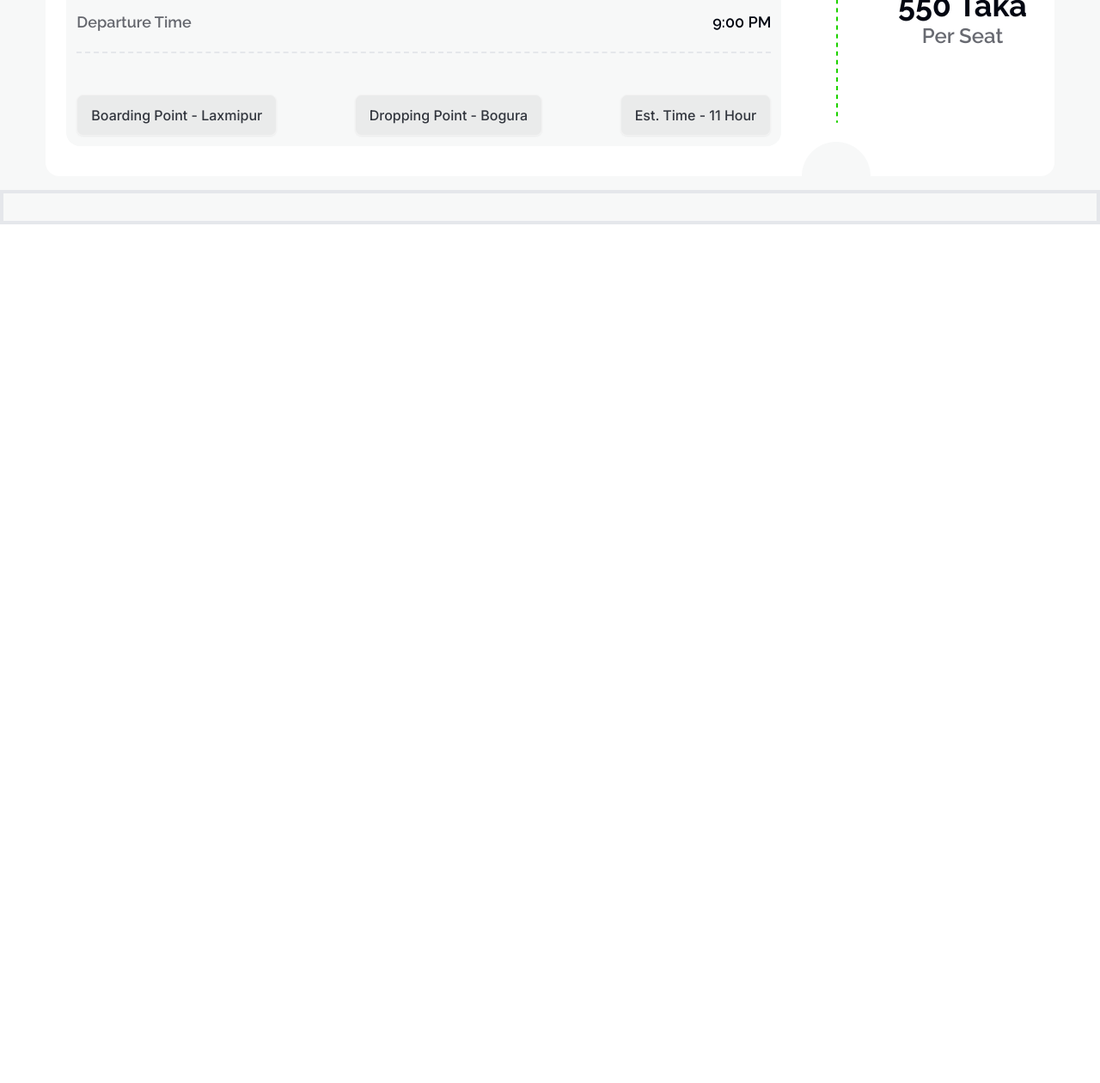
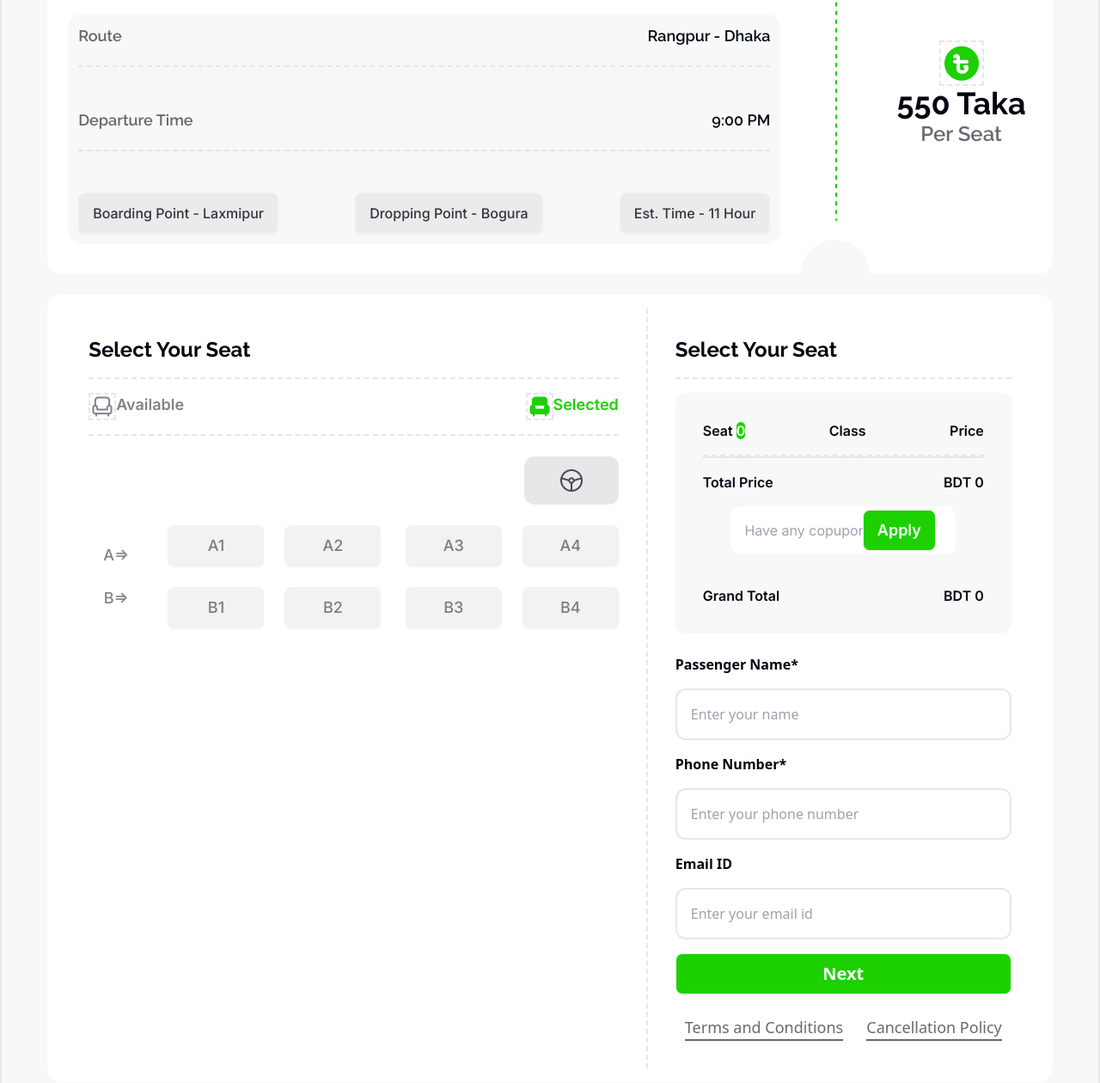
Before and after one commit to SabbirHossain-28/batch9-fifth-assignment, a plain HTML site: page index.html in a window 1280 px wide. Shown: the part 1848-3108 px from the top of the page at 86% size. Before the commit the page ends 2109 px from the top, so only its background shows below. Drawn offline with nearby package versions, Linux system fonts and the light colour scheme.

Commit message:
create ticket purchasing section with responsiveness

```diff
--- a/index.html
+++ b/index.html
@@ -158,7 +158,7 @@
         <!-- Offer section end -->
 
         <!-- Ticket Details section start -->
-        <section class="ticket-details-sec bg-[#F7F8F8]">
+        <section class="ticket-details-sec bg-[#F7F8F8] py-28 rounded-t-[80px] border-2 border-t-[#1DD100] ">
             <div class="ticket-details-title max-w-2xl mx-auto text-center space-y-6 mb-12">
                 <h2 class="text-[#030712] text-4xl font-bold font-raleway">E-Paribahan</h2>
                 <p class="text-[#03071299] text-lg ">Yes, you can run unit tests and view the results directly within the app. The integrated testing features allow for a streamlined .</p>
@@ -224,11 +224,90 @@
                     </div>
                 </div>
             </div>
-            <div class="h-10 border-4 mt-4">
+            <div class=" w-11/12 mx-auto mt-6 bg-white p-4 flex flex-col lg:flex-row rounded-2xl">
+                <div class="w-full lg:w-3/5 p-8 border-dashed lg:border-r-2">
+                   <div class="border-dashed border-b-2 mb-4">
+                    <h4 class="text-[#030712] text-2xl font-bold mb-4 font-raleway">Select Your Seat</h4>
+                   </div>
+                   <div class="flex justify-between border-dashed border-b-2 mb-6">
+                        <div class="flex mb-4">
+                        <img class="border-dashed border-2" src="./images/seat-gray.png" alt="">
+                        <p class="text-[#03071280] text-lg font-semibold font-inter">Available</p>
+                        </div>
+                        <div class="flex mb-4">
+                        <img class="border-dashed border-2" src="./images/seat-green-filled.png" alt="">
+                        <p class="text-[#1DD100] text-lg font-semibold font-inter">Selected</p>
+                        </div>
+                   </div>
+                   <div class="flex justify-end mb-6">
+                    <img src="./images/stayering.png" alt="">
+                   </div>
+                   <div class="flex gap-4 lg:justify-between">
+                        <div class="flex flex-col justify-evenly text-center">
+                        <p class="w-16 font-inter text-[#03071280] text-lg font-medium">A=></p>
+                        <p class="w-16 font-inter text-[#03071280] text-lg font-medium">B=></p>
+                        </div>
+                        <div class="grid grid-cols-2 gap-3 lg:gap-6">
+                        <button class="btn w-14 lg:w-28 text-[#03071280] text-lg font-medium font-inter">A1</button>
+                        <button class="btn w-14 lg:w-28 text-[#03071280] text-lg font-medium font-inter">A2</button>
+                        <button class="btn w-14 lg:w-28 text-[#03071280] text-lg font-medium font-inter">B1</button>
+                        <button class="btn w-14 lg:w-28 text-[#03071280] text-lg font-medium font-inter">B2</button>
+                        </div>
+                        <div class="grid grid-cols-2 gap-3 lg:gap-6">
+                        <button class="btn w-14 lg:w-28 text-[#03071280] text-lg font-medium font-inter">A3</button>
+                        <button class="btn w-14 lg:w-28 text-[#03071280] text-lg font-medium font-inter">A4</button>
+                        <button class="btn w-14 lg:w-28 text-[#03071280] text-lg font-medium font-inter">B3</button>
+                        <button class="btn w-14 lg:w-28 text-[#03071280] text-lg font-medium font-inter">B4</button>
+                        </div>
+                   </div>
+                </div>
+                <div class="lg:w-2/5 p-8">
+                   <div>
+                        <div class="border-dashed border-b-2 mb-4">
+                            <h4 class="text-[#030712] text-2xl font-bold font-raleway mb-4">Select Your Seat</h4>
+                        </div>
+                        <div class="bg-[#F7F8F8] font-inter p-8 rounded-xl mb-6">
+                            <div class="flex justify-between border-dashed border-b-2">
+                                <p class="text-[#030712] font-semibold mb-4">Seat <span  id="selled-seat" class="bg-[#1DD100] text-white rounded-lg">0</span></p>
+                                <p class="text-[#030712] font-semibold mb-4">Class</p>
+                                <p class="text-[#030712] font-semibold mb-4">Price</p>
+                            </div>
+                            <div class="flex justify-between border-b-2 text-[#03071299] text-lg font-medium mb-4">
 
+                            </div>
+                            <div class="flex justify-between mb-4">
+                                <p class="text-[#030712] font-semibold">Total Price</p>
+                                <p class="text-[#030712] font-semibold">BDT <span id="total-cost">0</span></p>
+                            </div>
+                            <div class="relative text-center mb-6">
+                                <input class="p-4 w-4/5 rounded-xl mb-3" type="text" placeholder="Have any copupon?">
+                                <button class="btn lg:absolute top-1 right-14 text-white text-lg font-semibold bg-[#1DD100]">Apply</button>
+                            </div>
+                            <div class="flex justify-between">
+                                <p class="text-[#030712] font-semibold">Grand Total</p>
+                                <p class="text-[#030712] font-semibold">BDT <span id="grand-total">0</span></p>
+                            </div>
+                        </div>
+                   </div>
+                   <div>
+                        <p class="text-[#030712] font-semibold mb-4">Passenger Name*</p>
+                        <input class="w-full border-2 p-4 rounded-xl mb-4" type="text" placeholder="Enter your name">
+                        <p class="text-[#030712] font-semibold mb-4">Phone Number*</p>
+                        <input class="w-full border-2 p-4 rounded-xl mb-4" type="number" placeholder="Enter your phone number">
+                        <p class="text-[#030712] font-semibold mb-4">Email ID</p>
+                        <input class="w-full border-2 p-4 rounded-xl mb-4" type="email" placeholder="Enter your email id">
+                        <div>
+                        <button class="btn w-full bg-[#1DD100] text-white text-xl font-extrabold">Next</button>
+                        </div>
+                   </div>
+                   <div class="flex flex-col lg:flex-row items-center gap-4 lg:justify-evenly mt-6">
+                    <p class="text-[#03071299] text-lg font-medium border-b-2 border-[#03071299]">Terms and Conditions</p>
+                    <p class="text-[#03071299] text-lg font-medium border-b-2 border-[#03071299]">Cancellation Policy</p>
+                   </div>
+                </div>
             </div>
         </section>
-        <!-- Tucket details section end -->
+        <!-- Ticket details section end -->
     </main>
     <footer>
 
```
Also changed, not shown: images/stayering.png (added).
